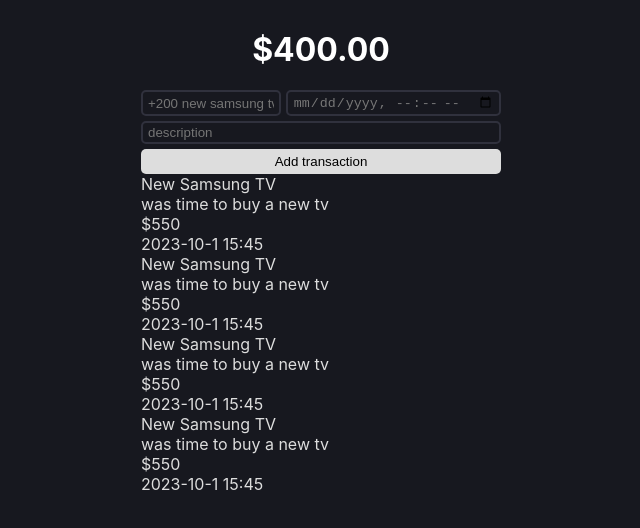
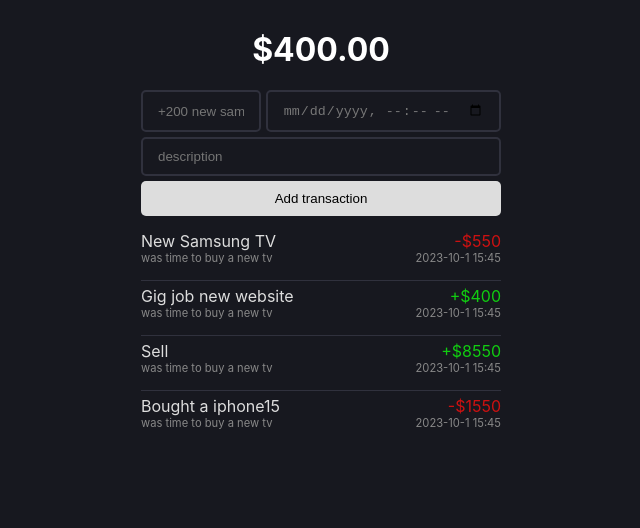
Before and after one commit to maazshakeel/money-tracker-app, a React (Create React App) app: page / in a window 1280 px wide. Shown: the top 528 px of the page, without its empty margins (319-959 px from the left). Built offline with nearby package versions, Linux system fonts and the light colour scheme.

Commit message:
feat(style): style complete

```diff
--- a/src/App.css
+++ b/src/App.css
@@ -27,7 +27,7 @@
   background-color: transparent;
   color: #ddd;
   border: 2px solid #30313d;
-  padding: 2px 5px;
+  padding: 10px 15px;
   border-radius: 5px;
 }
 
@@ -46,6 +46,43 @@
   margin-top: 5px;
   border: 0;
   border-radius: 5px;
-  padding: 5px;
+  padding: 10px;
   background-color: #ddd;
 }
+
+div.transactions {
+  margin-top: 10px;
+}
+
+div.transaction {
+  display: flex;
+  justify-content: space-between;
+  padding: 5px 0;
+  border-top: 1px solid #30313d;
+}
+
+div.transaction div.name {
+  font-size: 1rem;
+}
+
+div.transaction div.description {
+  font-size: 0.7rem;
+  color: #888;
+}
+
+div.right {
+  text-align: right;
+}
+
+div.price.green {
+  color: #1c1;
+}
+
+div.price.red {
+  color: #c11;
+}
+
+div.transaction div.datetime {
+  font-size: 0.7rem;
+  color: #888;
+}
--- a/src/App.tsx
+++ b/src/App.tsx
@@ -24,13 +24,13 @@
 
       {/* TRANSACTIONS */}
       <div className="transactions">
-        <div className="transaction">
+        <div className="transaction" style={{ borderTop: 0 }}>
           <div className="left">
             <div className="name">New Samsung TV</div>
             <div className="description">was time to buy a new tv</div>
           </div>
           <div className="right">
-            <div className="price">$550</div>
+            <div className="price red">-$550</div>
             <div className="datetime">2023-10-1 15:45</div>
           </div>
         </div>
@@ -39,11 +39,11 @@
       <div className="transactions">
         <div className="transaction">
           <div className="left">
-            <div className="name">New Samsung TV</div>
+            <div className="name">Gig job new website</div>
             <div className="description">was time to buy a new tv</div>
           </div>
           <div className="right">
-            <div className="price">$550</div>
+            <div className="price green">+$400</div>
             <div className="datetime">2023-10-1 15:45</div>
           </div>
         </div>
@@ -52,11 +52,11 @@
       <div className="transactions">
         <div className="transaction">
           <div className="left">
-            <div className="name">New Samsung TV</div>
+            <div className="name">Sell</div>
             <div className="description">was time to buy a new tv</div>
           </div>
           <div className="right">
-            <div className="price">$550</div>
+            <div className="price green">+$8550</div>
             <div className="datetime">2023-10-1 15:45</div>
           </div>
         </div>
@@ -65,11 +65,11 @@
       <div className="transactions">
         <div className="transaction">
           <div className="left">
-            <div className="name">New Samsung TV</div>
+            <div className="name">Bought a iphone15</div>
             <div className="description">was time to buy a new tv</div>
           </div>
           <div className="right">
-            <div className="price">$550</div>
+            <div className="price red">-$1550</div>
             <div className="datetime">2023-10-1 15:45</div>
           </div>
         </div>
```
